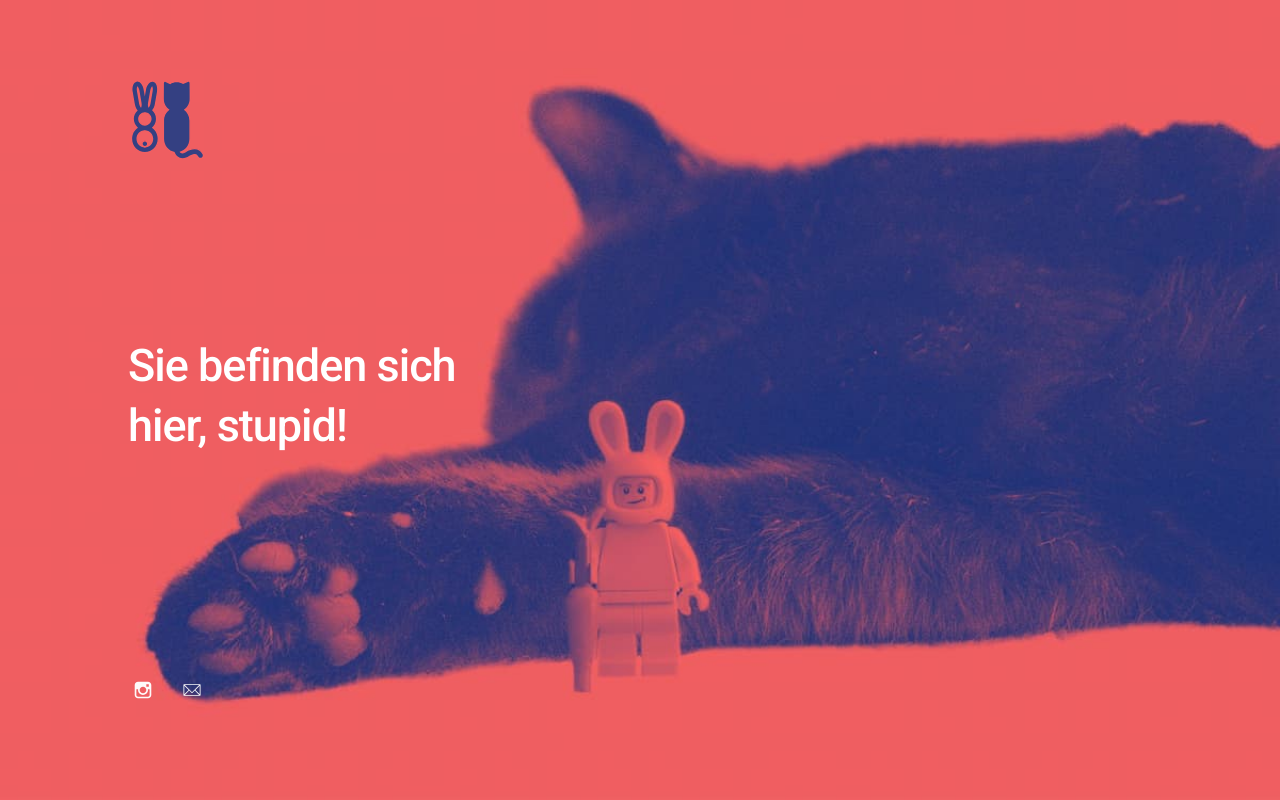
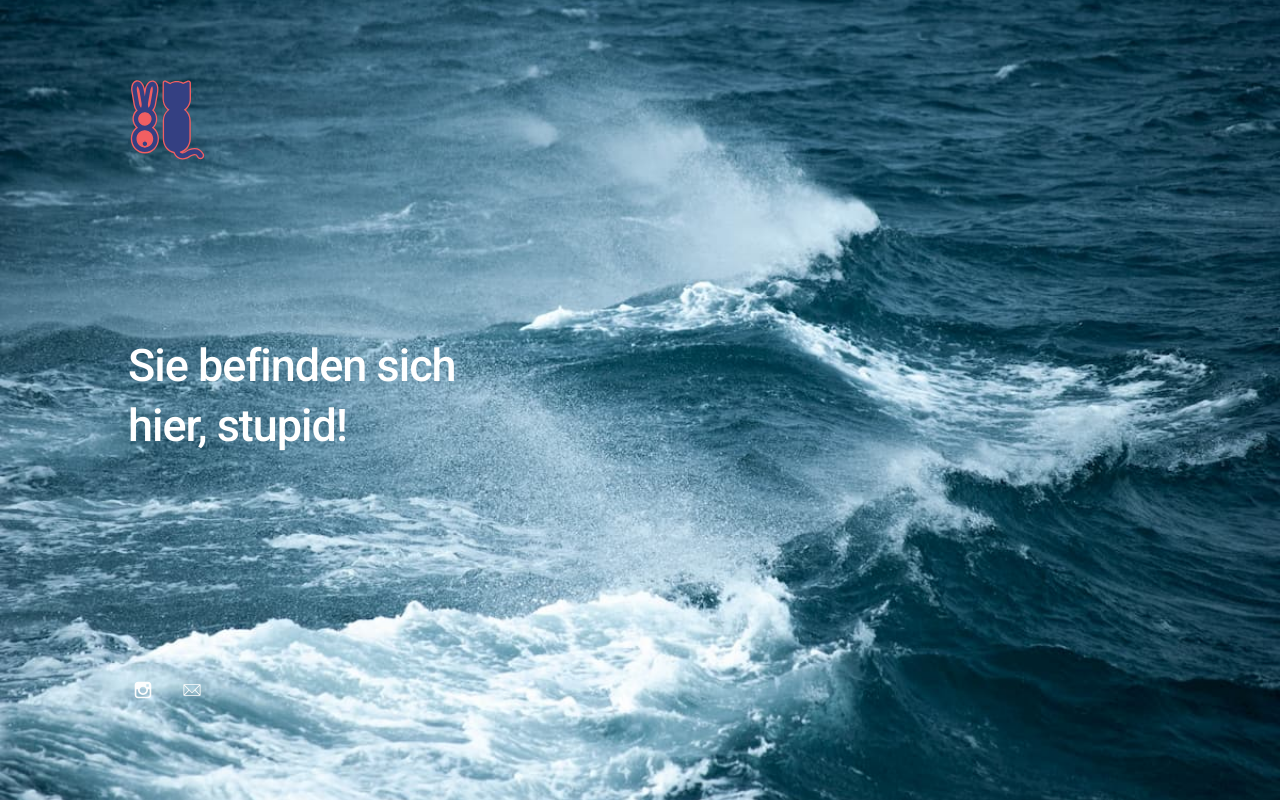
Before and after one commit to pontus3/pontus3.github.io, a plain HTML site: page index.html in a window 1280 px wide. Drawn offline with Linux system fonts and the light colour scheme.

Commit message:
background neu

```diff
--- a/assets/css/me.css
+++ b/assets/css/me.css
@@ -103,7 +103,7 @@ body.page-template-page-fullsingle-me {
   letter-spacing: -0.5px;
   color: #999999;
   color: #fff;
-  background-image: url("../../images/hur.jpg");
+  background-image: url("../../images/meer.jpg");
   background-position: center center;
   background-size: cover; }
   body.page-template-page-fullsingle-me p {
```
Also changed, not shown: images/meer.jpg (added).
